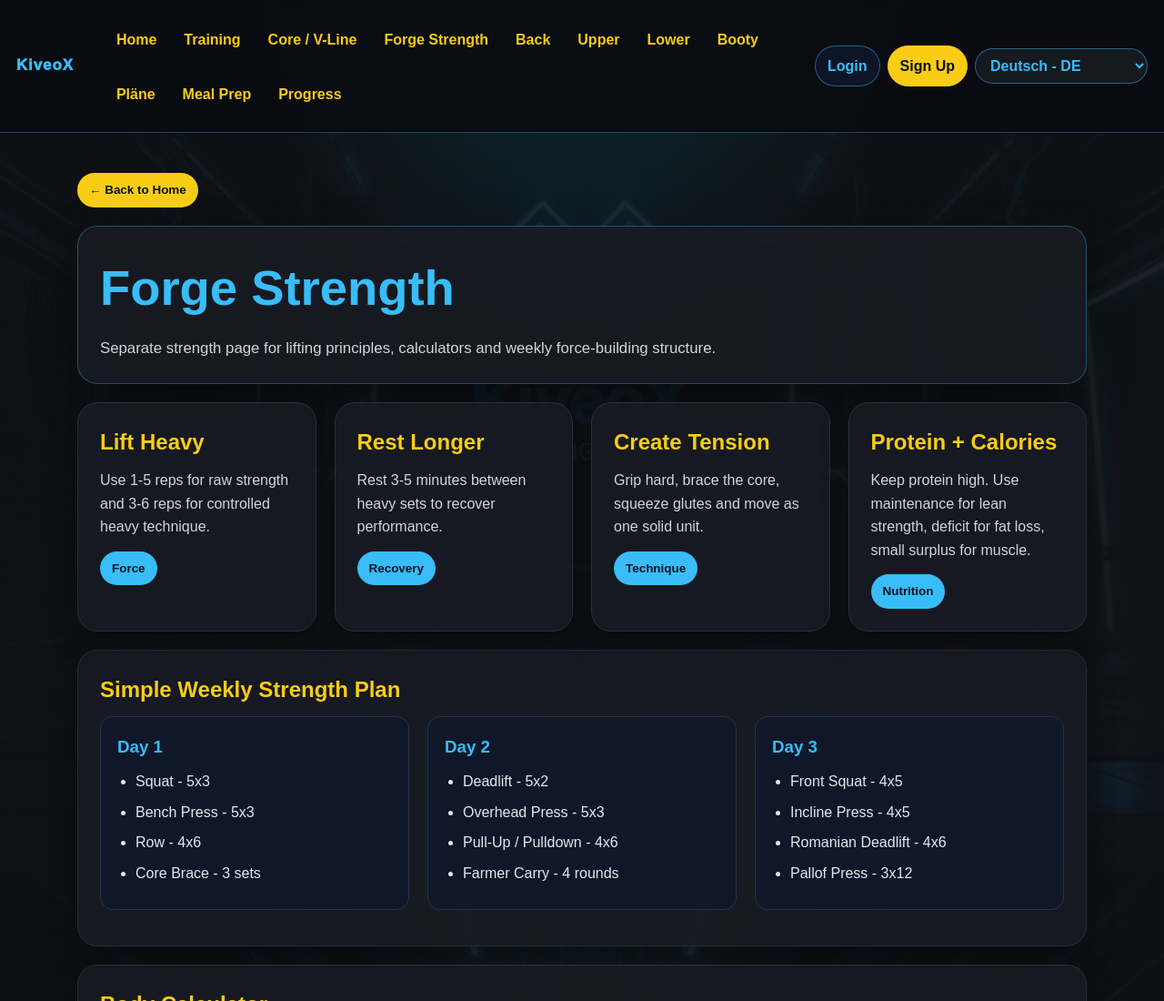
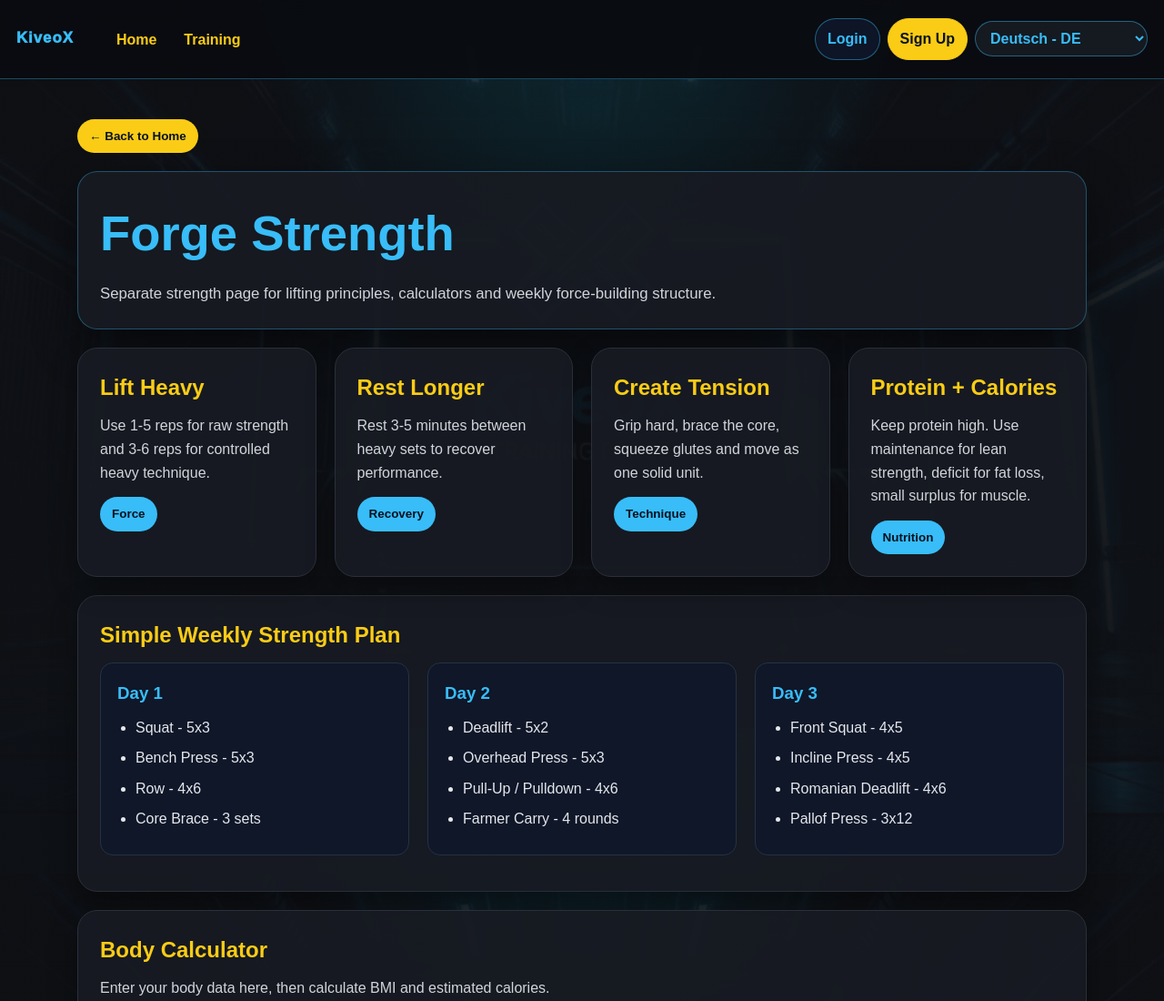
Before and after one commit to KiveoX/KiveoX-For-Future, a plain HTML site: page strength.html in a window 1280 px wide. Shown: the top 1100 px of the page at 91% size. Drawn offline with nearby package versions, Linux system fonts and the light colour scheme; a script that the page names is missing.

Commit message:
Update strength.html

```diff
--- a/strength.html
+++ b/strength.html
@@ -14,15 +14,6 @@
     <ul class="navbar">
       <li><a href="index.html" data-i18n="home">Home</a></li>
       <li><a href="index.html#training" data-i18n="library">Training</a></li>
-      <li><a href="vline.html">Core / V-Line</a></li>
-      <li><a href="strength.html">Forge Strength</a></li>
-      <li><a href="back.html">Back</a></li>
-      <li><a href="upper.html">Upper</a></li>
-      <li><a href="lower.html">Lower</a></li>
-      <li><a href="booty.html">Booty</a></li>
-      <li><a href="plans.html" data-i18n="plans">Pläne</a></li>
-      <li><a href="meals.html" data-i18n="meals">Meal Prep</a></li>
-      <li><a href="progress.html" data-i18n="progress">Progress</a></li>
     </ul>
     <div class="auth-nav">
       <button class="auth-btn" id="login-open-btn" onclick="openAuthModal('login')">Login</button>
```
